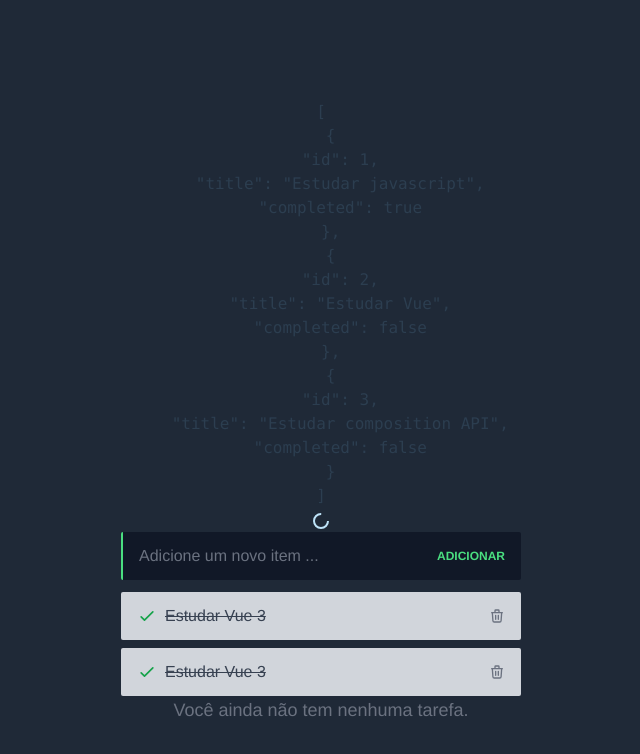
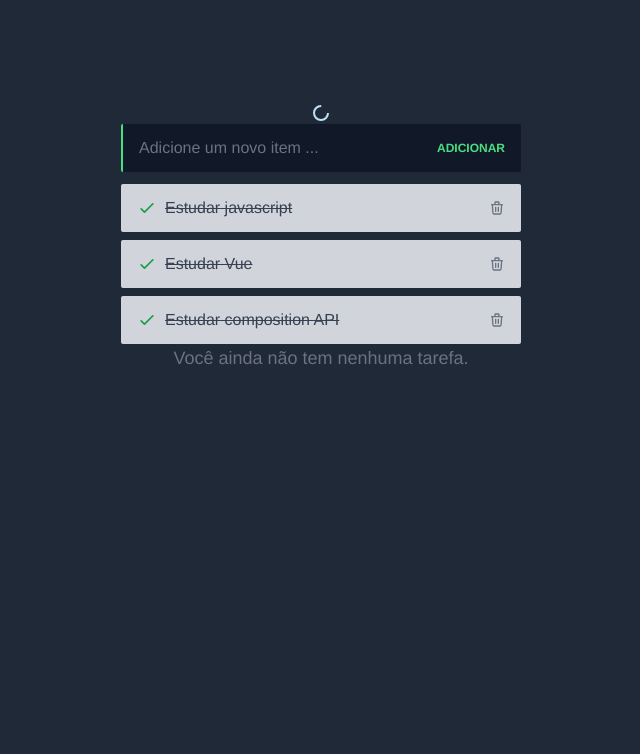
Before and after one commit to jorgebinho/todo, a Vue app: page / in a window 1280 px wide. Shown: the top 754 px of the page, without its empty margins (319-959 px from the left). Built offline with nearby package versions, Linux system fonts and the light colour scheme; data requests are answered from the project's data file.

Commit message:
✨ Exibindo nome da tarefa no campo correto
O nome da tarefa já não é exibido de maneira estática e sim é realizado através da busca na API

```diff
--- a/src/App.vue
+++ b/src/App.vue
@@ -2,7 +2,6 @@
   <!-- Content -->
   <div class="px-3 py-10 md:px-10">
     <div class="w-full sm:w-1/2 lg:w-1/3 mx-auto">
-    <pre>{{ $store.state.todos }}</pre>
         <TodoSpinner />
 
         <TodoFormAdd />
--- a/src/components/TodoItem.vue
+++ b/src/components/TodoItem.vue
@@ -26,7 +26,7 @@
               <input
                 type="text"
                 placeholder="Digite a sua tarefa"
-                value="Estudar Vue 3"
+                :value="todo.title"
                 readonly
                 class="line-through bg-gray-300 placeholder-gray-500 text-gray-700 font-light focus:outline-none block w-full appearance-none leading-normal mr-3"
               />
@@ -56,3 +56,14 @@
           </div>
         </div>
 </template>
+
+<script>
+export default {
+    props: {
+        todo: {
+            type: Object,
+            default: () => ({})
+        }
+    }
+}
+</script>
--- a/src/components/TodoItems.vue
+++ b/src/components/TodoItems.vue
@@ -1,7 +1,6 @@
 <template>
     <div class="space-y-2">
-        <TodoItem />
-        <TodoItem />
+        <TodoItem v-for="todo in $store.state.todos" :key="todo.id" :todo="todo" />
     </div>
 </template>
 
```
